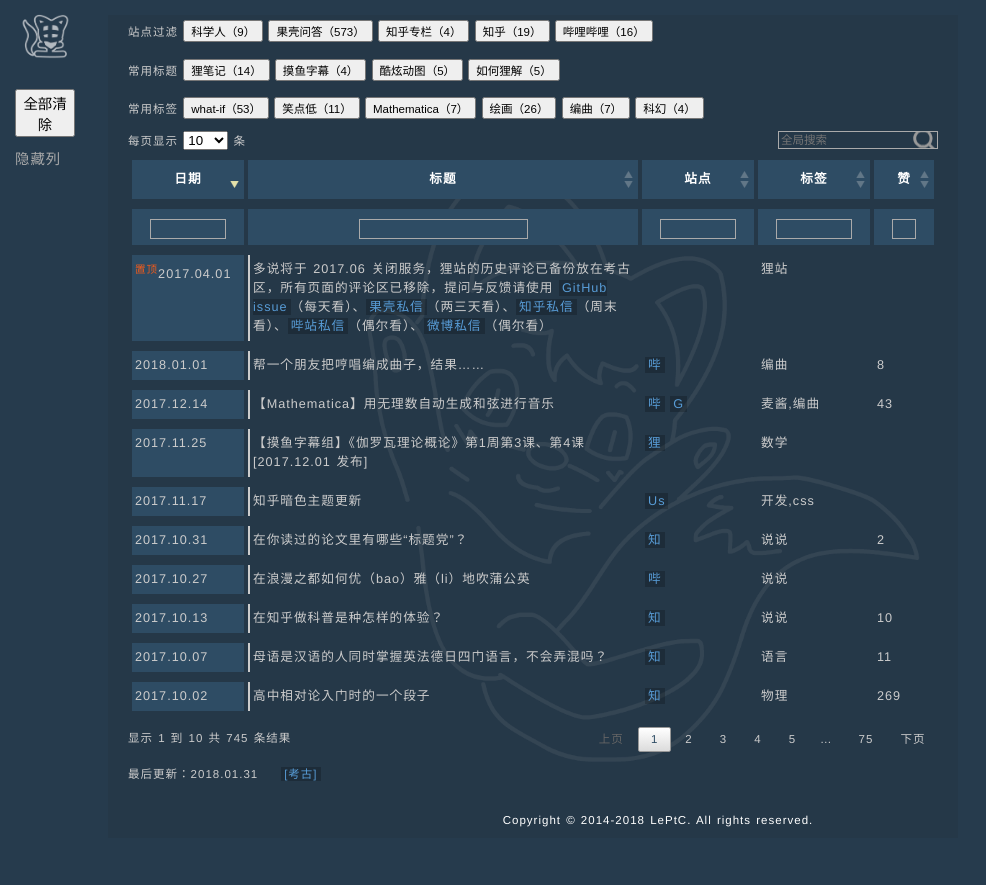
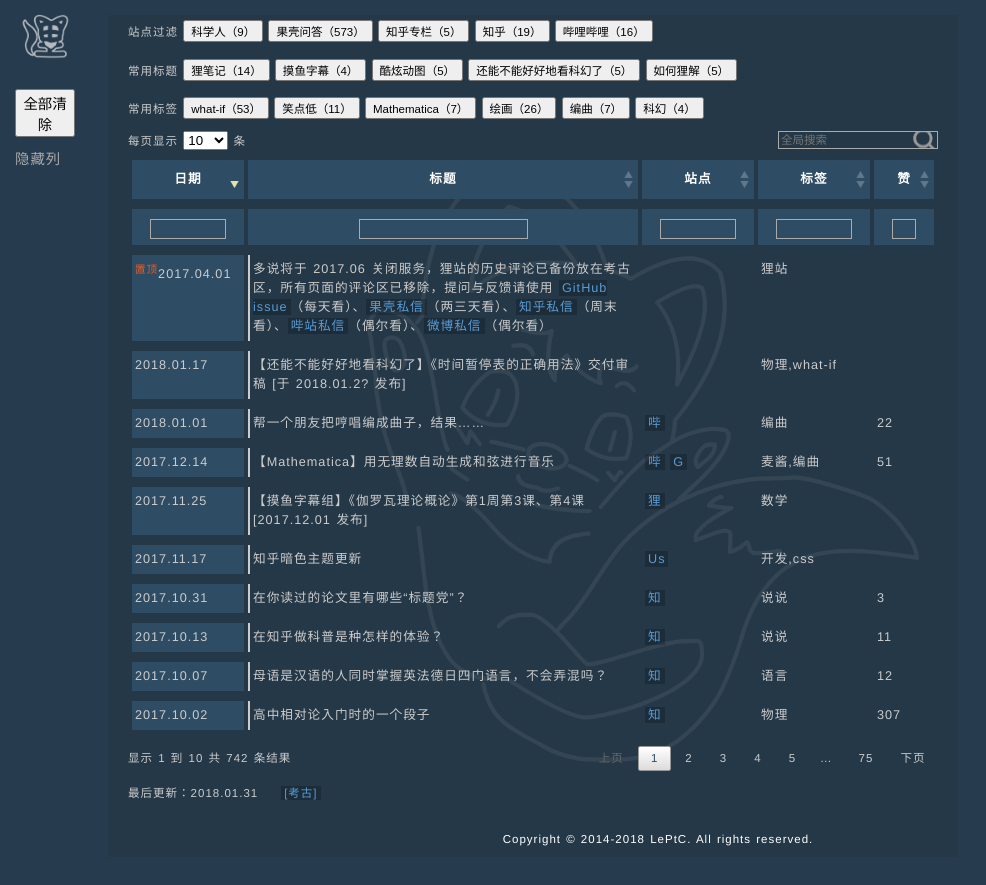
Before and after one commit to LePtC/LePtC.github.io, a Jekyll site: the page built from index.html, in a window 1280 px wide. Shown: the top 885 px of the page, without its empty margins (0-986 px from the left). Built offline with Jekyll 4.4.1, drawn with Linux system fonts in a browser that asks for light colours; Markdown is read by kramdown in place of the engine named in the settings; comment, search, counter and statistics services are not loaded.

Commit message:
update index

```diff
--- a/index.html
+++ b/index.html
@@ -147,7 +147,7 @@
 <p>站点过滤
 <button type="button" onclick="inject('标签','科学人')">科学人（9）</button>
 <button type="button" onclick="inject('站点','壳问')">果壳问答（573）</button>
-<button type="button" onclick="inject('站点','知专')">知乎专栏（4）</button>
+<button type="button" onclick="inject('站点','知专')">知乎专栏（5）</button>
 <button type="button" onclick="inject('站点','知')">知乎（19）</button>
 <button type="button" onclick="inject('站点','哔')">哔哩哔哩（16）</button>
 </p>
@@ -156,7 +156,7 @@
 <button type="button" onclick="inject('标题','【狸笔记】')">狸笔记（14）</button>
 <button type="button" onclick="inject('标题','【摸鱼字幕组】')">摸鱼字幕（4）</button>
 <button type="button" onclick="inject('标题','酷炫动图')">酷炫动图（5）</button>
-<!-- <button type="button" onclick="inject('标题','【还能不能好好地看科幻了】')">还能不能好好地看科幻了（4）</button> -->
+<button type="button" onclick="inject('标题','【还能不能好好地看科幻了】')">还能不能好好地看科幻了（5）</button>
 <button type="button" onclick="inject('标题','【如何狸解】')">如何狸解（5）</button>
 </p>
 
@@ -215,16 +215,21 @@
     <a href="http://weibo.com/ttarticle/p/show?id=2309404082667938281154">微</a></td>
 <td>科学人,物理</td><td></td></tr> -->
 
+<tr><td>2018.01.17</td>
+  <td>【还能不能好好地看科幻了】《时间暂停表的正确用法》交付审稿 [于 2018.01.2? 发布]</td>
+<td><!-- <a href="https://zhuanlan.zhihu.com/p/26953999">知专</a> --></td>
+<td>物理,what-if</td><td></td></tr>
+
 <tr><td>2018.01.01</td>
   <td>帮一个朋友把哼唱编成曲子，结果……</td>
 <td><a href="http://www.bilibili.com/video/av17871918/">哔</a></td>
-<td>编曲</td><td>8</td></tr>
+<td>编曲</td><td>22</td></tr>
 
 <tr><td>2017.12.14</td>
   <td>【Mathematica】用无理数自动生成和弦进行音乐</td>
 <td><a href="http://www.bilibili.com/video/av17271600">哔</a>
 <a href="https://github.com/LePtC/AlphaChord">G</a></td>
-<td>麦酱,编曲</td><td>43</td></tr>
+<td>麦酱,编曲</td><td>51</td></tr>
 
 <tr><td>2017.11.25</td>
   <td>【摸鱼字幕组】《伽罗瓦理论概论》第1周第3课、第4课 [2017.12.01 发布]</td>
@@ -239,27 +244,27 @@
 <tr><td>2017.10.31</td>
   <td>在你读过的论文里有哪些“标题党”？</td>
 <td><a href="https://www.zhihu.com/question/67405314/answer/253122831">知</a></td>
-<td>说说</td><td>2</td></tr>
-
-<tr><td>2017.10.27</td>
+<td>说说</td><td>3</td></tr>
+
+<!-- <tr><td>2017.10.27</td>
   <td>在浪漫之都如何优（bao）雅（li）地吹蒲公英</td>
 <td><a href="http://www.bilibili.com/video/av15775891/">哔</a></td>
-<td>说说</td><td></td></tr>
+<td>说说</td><td></td></tr> -->
 
 <tr><td>2017.10.13</td>
   <td>在知乎做科普是种怎样的体验？</td>
 <td><a href="https://www.zhihu.com/question/66540432/answer/244062917">知</a></td>
-<td>说说</td><td>10</td></tr>
+<td>说说</td><td>11</td></tr>
 
 <tr><td>2017.10.07</td>
   <td>母语是汉语的人同时掌握英法德日四门语言，不会弄混吗？</td>
 <td><a href="https://www.zhihu.com/question/21732220/answer/240888008">知</a></td>
-<td>语言</td><td>11</td></tr>
+<td>语言</td><td>12</td></tr>
 
 <tr><td>2017.10.02</td>
   <td>高中相对论入门时的一个段子</td>
 <td><a href="https://www.zhihu.com/question/65640590/answer/238337095">知</a></td>
-<td>物理</td><td>269</td></tr>
+<td>物理</td><td>307</td></tr>
 
 <tr><td>2017.09.29</td>
   <td>手痒画了盲目萌狸系列表情 3 个</td>
@@ -274,7 +279,7 @@
 <tr><td>2017.09.14</td>
   <td>【摸鱼字幕组】《伽罗瓦理论导论》第1周第1课 [2017.09.16 完成校对发布]</td>
 <td><a href="https://www.bilibili.com/video/av14506005/">哔</a> <a href="history.html">狸</a></td>
-<td>数学</td><td>8</td></tr>
+<td>数学</td><td>9</td></tr>
 
 <tr><td>2017.08.23</td>
   <td>整个暑假都被法语培训占满了 <img src="img/wotu.png" alt="[吐]"> 十月份之前要办完出国手续、国内的科研任务、一系列科普实体项目，没有其他时间了，大家十月份再见 <img src="img/xcry.png" alt="[笑 cry]"> </td>
@@ -425,10 +430,10 @@
 <td></td>
 <td>说说</td><td></td></tr>
 
-<tr><td>2016.09.20</td>
+<!-- <tr><td>2016.09.20</td>
   <td>【恢宏向】喵陛下 Your Meowjesty</td>
 <td><a href="http://www.bilibili.com/video/av6354741">哔</a></td>
-<td>编曲</td><td>2</td></tr>
+<td>编曲</td><td>2</td></tr> -->
 
 <tr><td>2016.09.17</td>
   <td>Mathematica 果壳问答统计程序第二版，输入 id 后一键完成所有的工作，最后结果导出到 Excel，抓取七百个回答耗时约十分钟，狸站主页现已收录赞数大于 1 的 572 条果壳问答（标签以后慢慢打…）</td>
@@ -445,10 +450,10 @@
 <td><a href="http://www.bilibili.com/video/av6182222">哔</a></td>
 <td>编曲</td><td>6</td></tr>
 
-<tr><td>2016.09.01</td>
+<!-- <tr><td>2016.09.01</td>
   <td>【编曲】P1 的加长交响乐版（2p） [完成度不足，2017.02 撤回]</td>
 <td><a href="http://www.bilibili.com/video/av6117048">哔</a></td>
-<td>编曲</td><td>4</td></tr>
+<td>编曲</td><td>4</td></tr> -->
 
 <tr><td>2016.08.28</td>
   <td>偶发灵感写的旋律 3 段</td>
@@ -1255,7 +1260,7 @@
 <tr><td>  2013.09.22  </td><td> 为什么彩虹中没有粉色？ </td><td><a href="  http://www.guokr.com/answer/563239/ ">壳问</a></td><td>   </td><td> 47  </td></tr>
 <tr><td>  2014.03.07  </td><td> 怎样用你的专业约架/比试本领？ </td><td><a href="  http://www.guokr.com/answer/668597/ ">壳问</a></td><td>   </td><td> 46  </td></tr>
 <tr><td>  2014.02.21  </td><td> 如何确定中微子是来自哪个方向的？  </td><td><a href="  http://www.guokr.com/answer/660121/ ">壳问</a></td><td>   </td><td> 46  </td></tr>
-<tr><td>  2014.09.02  </td><td> 五种有趣的物理现象，原理都是什么？ [于 2016.12.27 Update]</td><td><a href="  http://www.guokr.com/answer/741215/ ">壳问</a></td><td>   </td><td> 45  </td></tr>
+<!-- <tr><td>  2014.09.02  </td><td> 五种有趣的物理现象，原理都是什么？ [于 2016.12.27 Update]</td><td><a href="  http://www.guokr.com/answer/741215/ ">壳问</a></td><td>   </td><td> 45  </td></tr> -->
 <tr><td>  2014.02.26  </td><td> 为什么物理学家们常干一些类似LHC这样很惊人的事情，而其他学科似乎就不是这种风格？ </td><td><a href="  http://www.guokr.com/answer/663017/ ">壳问</a></td><td>   </td><td> 45  </td></tr>
 <tr><td>  2013.12.06  </td><td> 大学里，最让你长知识的一门课是什么？  </td><td><a href="  http://www.guokr.com/answer/612651/ ">壳问</a></td><td>   </td><td> 45  </td></tr>
 <tr><td>  2014.07.29  </td><td> 物理学中的许多现象能够追根求底吗？ </td><td><a href="  http://www.guokr.com/answer/728043/ ">壳问</a></td><td>   </td><td> 44  </td></tr>
```
Also changed, not shown: other parts of index.html (+15 -15 lines), history/20160101profile.png (deleted).
